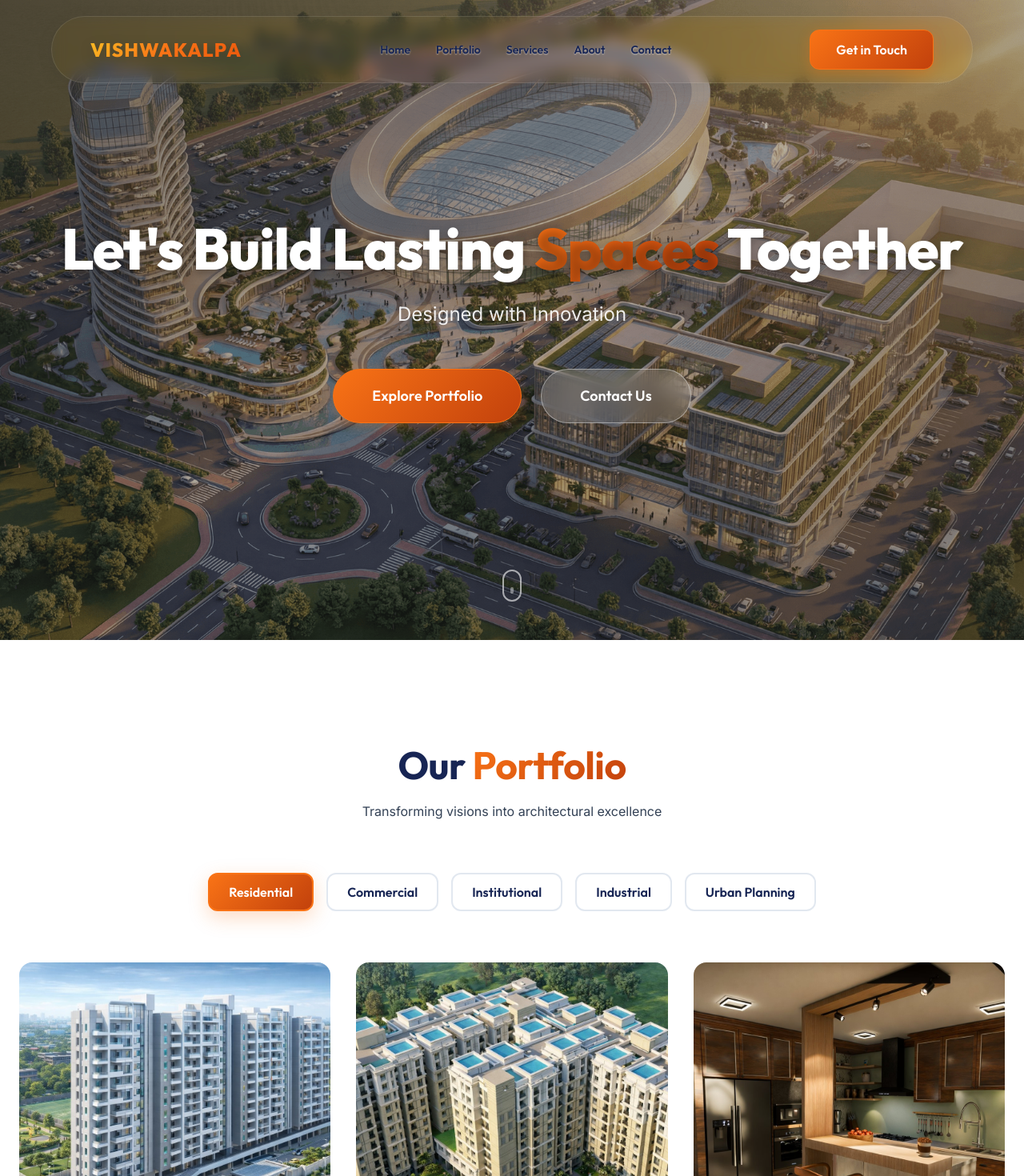
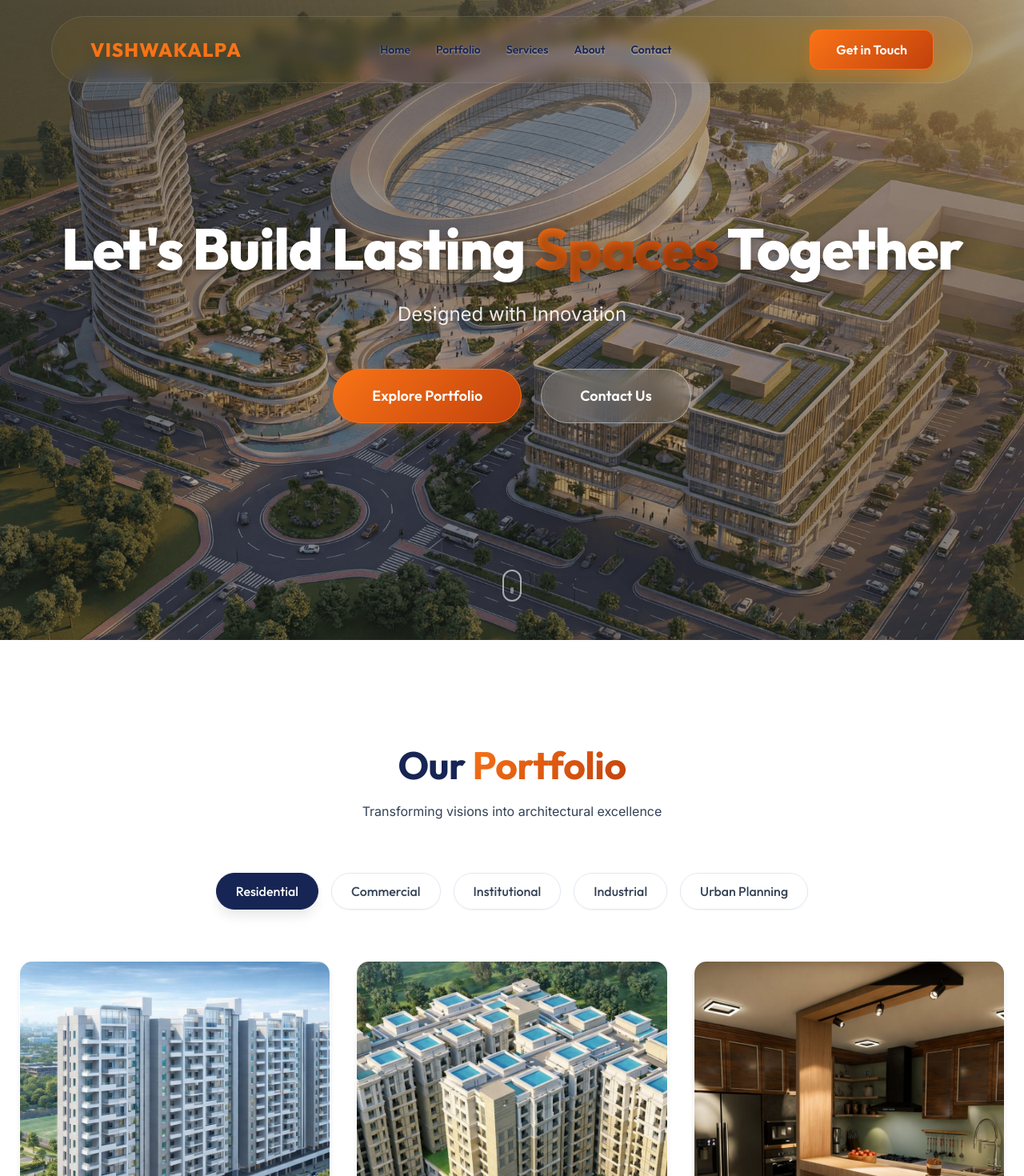
Before and after one commit to ayushghodke/Vishwakalpa, a React (Vite) app: page / in a window 1280 px wide. Shown: the top 1470 px of the page at 80% size. Built offline with nearby package versions, Linux system fonts and the light colour scheme.

Commit message:
css changes

```diff
--- a/src/components/Footer.css
+++ b/src/components/Footer.css
@@ -22,10 +22,7 @@
     font-size: var(--text-2xl);
     font-weight: 800;
     letter-spacing: 0.05em;
-    background: linear-gradient(135deg, var(--color-white) 0%, var(--color-accent) 100%);
-    -webkit-background-clip: text;
-    -webkit-text-fill-color: transparent;
-    background-clip: text;
+    color: var(--color-accent);
 }
 
 .footer-tagline {
--- a/src/components/Navbar.css
+++ b/src/components/Navbar.css
@@ -27,10 +27,7 @@
 }
 
 .logo-text {
-    background: linear-gradient(135deg, #fbbf24 0%, #f97316 50%, #ea580c 100%);
-    -webkit-background-clip: text;
-    -webkit-text-fill-color: transparent;
-    background-clip: text;
+    color: var(--color-accent);
     filter: drop-shadow(0 4px 8px rgba(0, 0, 0, 0.15));
     display: inline-block;
     text-transform: uppercase;
--- a/src/sections/Portfolio.css
+++ b/src/sections/Portfolio.css
@@ -14,48 +14,65 @@
     margin-bottom: var(--space-16);
 }
 
+/* Filter Buttons */
 .filter-btn {
     padding: var(--space-3) var(--space-6);
-    background: var(--color-white);
-    border: 2px solid var(--color-gray-200);
-    border-radius: var(--radius-lg);
+    background: rgba(255, 255, 255, 0.8);
+    backdrop-filter: blur(8px);
+    border: 1px solid var(--color-gray-200);
+    border-radius: var(--radius-full);
     font-family: var(--font-heading);
     font-size: var(--text-base);
-    font-weight: 600;
-    color: var(--color-primary);
+    font-weight: 500;
+    color: var(--color-primary-light);
     cursor: pointer;
     transition: all var(--transition-base);
+    box-shadow: var(--shadow-sm);
 }
 
 .filter-btn:hover {
+    background: var(--color-white);
     border-color: var(--color-accent-light);
     transform: translateY(-2px);
+    box-shadow: var(--shadow-md);
+    color: var(--color-accent);
 }
 
 .filter-btn.active {
-    background: linear-gradient(135deg, var(--color-accent) 0%, var(--color-accent-dark) 100%);
-    border-color: var(--color-accent);
+    background: var(--color-primary);
+    border-color: var(--color-primary);
     color: var(--color-white);
-    box-shadow: var(--shadow-gold);
+    box-shadow: var(--shadow-lg);
 }
 
+/* Portfolio Grid */
 .portfolio-grid {
     display: grid;
     grid-template-columns: repeat(auto-fill, minmax(350px, 1fr));
     gap: var(--space-8);
 }
 
+/* Portfolio Card */
 .portfolio-card {
     position: relative;
     border-radius: var(--radius-xl);
     overflow: hidden;
     cursor: pointer;
+    box-shadow: var(--shadow-md);
+    transition: all var(--transition-slow);
+    border: 1px solid rgba(255, 255, 255, 0.1);
+}
+
+.portfolio-card:hover {
+    box-shadow: var(--shadow-2xl);
+    transform: translateY(-8px);
+    border-color: var(--color-accent-light);
 }
 
 .portfolio-image {
     position: relative;
     width: 100%;
-    height: 400px;
+    height: 450px;
     overflow: hidden;
 }
 
@@ -63,13 +80,14 @@
     width: 100%;
     height: 100%;
     object-fit: cover;
-    transition: transform var(--transition-slower);
+    transition: transform 0.8s cubic-bezier(0.25, 0.46, 0.45, 0.94);
 }
 
 .portfolio-card:hover .portfolio-image img {
-    transform: scale(1.1);
+    transform: scale(1.08);
 }
 
+/* Overlay & Content */
 .portfolio-overlay {
     position: absolute;
     top: 0;
@@ -78,9 +96,13 @@
     height: 100%;
     display: flex;
     align-items: flex-end;
+    background: linear-gradient(to top,
+            rgba(0, 0, 0, 0.85) 0%,
+            rgba(0, 0, 0, 0.5) 40%,
+            rgba(0, 0, 0, 0) 100%);
     opacity: 0;
-    transition: opacity var(--transition-base);
-    padding: var(--space-6) var(--space-6) var(--space-12) var(--space-6);
+    transition: all var(--transition-base);
+    padding: var(--space-8);
 }
 
 .portfolio-card:hover .portfolio-overlay {
@@ -90,6 +112,12 @@
 .portfolio-content {
     width: 100%;
     color: var(--color-white);
+    transform: translateY(20px);
+    transition: transform var(--transition-base);
+}
+
+.portfolio-card:hover .portfolio-content {
+    transform: translateY(0);
 }
 
 .portfolio-category {
@@ -98,28 +126,33 @@
     background: var(--color-accent);
     color: var(--color-white);
     font-size: var(--text-xs);
-    font-weight: 600;
+    font-weight: 700;
     text-transform: uppercase;
-    letter-spacing: 0.05em;
-    border-radius: var(--radius-md);
-    margin-bottom: var(--space-3);
+    letter-spacing: 0.1em;
+    border-radius: var(--radius-full);
+    margin-bottom: var(--space-4);
+    box-shadow: var(--shadow-md);
 }
 
 .portfolio-content h3 {
     font-size: var(--text-2xl);
-    margin-bottom: var(--space-2);
+    margin-bottom: var(--space-3);
     color: var(--color-white);
-    text-shadow: 0 2px 4px rgba(0, 0, 0, 0.5);
+    font-weight: 700;
+    text-shadow: 0 4px 8px rgba(0, 0, 0, 0.3);
 }
 
 .project-location {
     font-size: var(--text-sm);
-    margin-bottom: var(--space-4);
-    opacity: 1;
+    margin-bottom: var(--space-5);
+    opacity: 0.9;
     font-weight: 500;
-    text-shadow: 0 1px 3px rgba(0, 0, 0, 0.5);
+    display: flex;
+    align-items: center;
+    gap: 6px;
 }
 
+/* Feature Tags */
 .project-features {
     display: flex;
     flex-wrap: wrap;
@@ -128,13 +161,16 @@
 }
 
 .feature-tag {
-    padding: var(--space-1) var(--space-3);
-    background: rgba(255, 255, 255, 0.2);
+    padding: 6px 12px;
+    background: rgba(255, 255, 255, 0.15);
     backdrop-filter: blur(4px);
     border: 1px solid rgba(255, 255, 255, 0.3);
     border-radius: var(--radius-md);
     font-size: var(--text-xs);
-    color: var(--color-white);
+    color:
+        var(--color-white);
+    font-weight: 500;
+    letter-spacing: 0.02em;
 }
 
 
```
